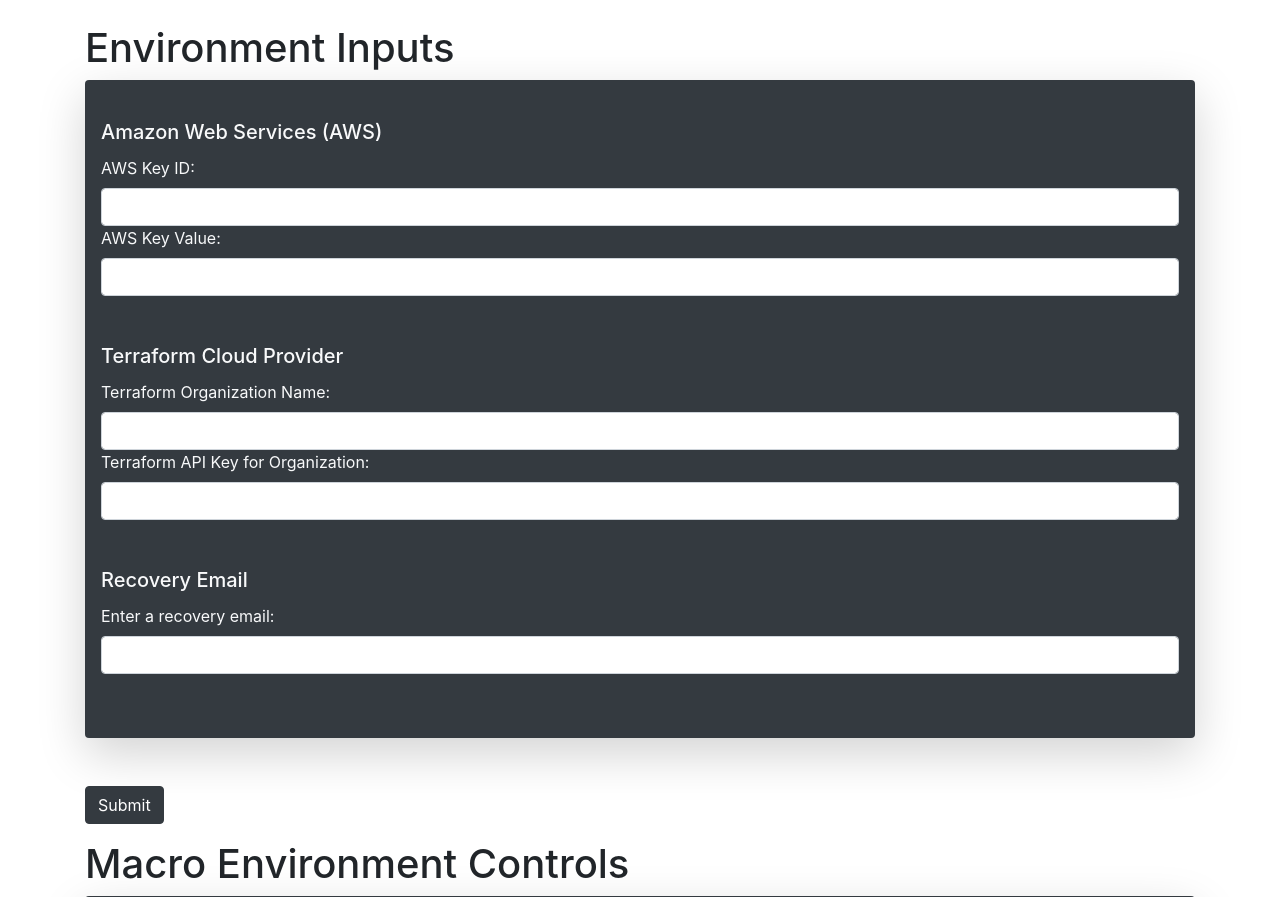
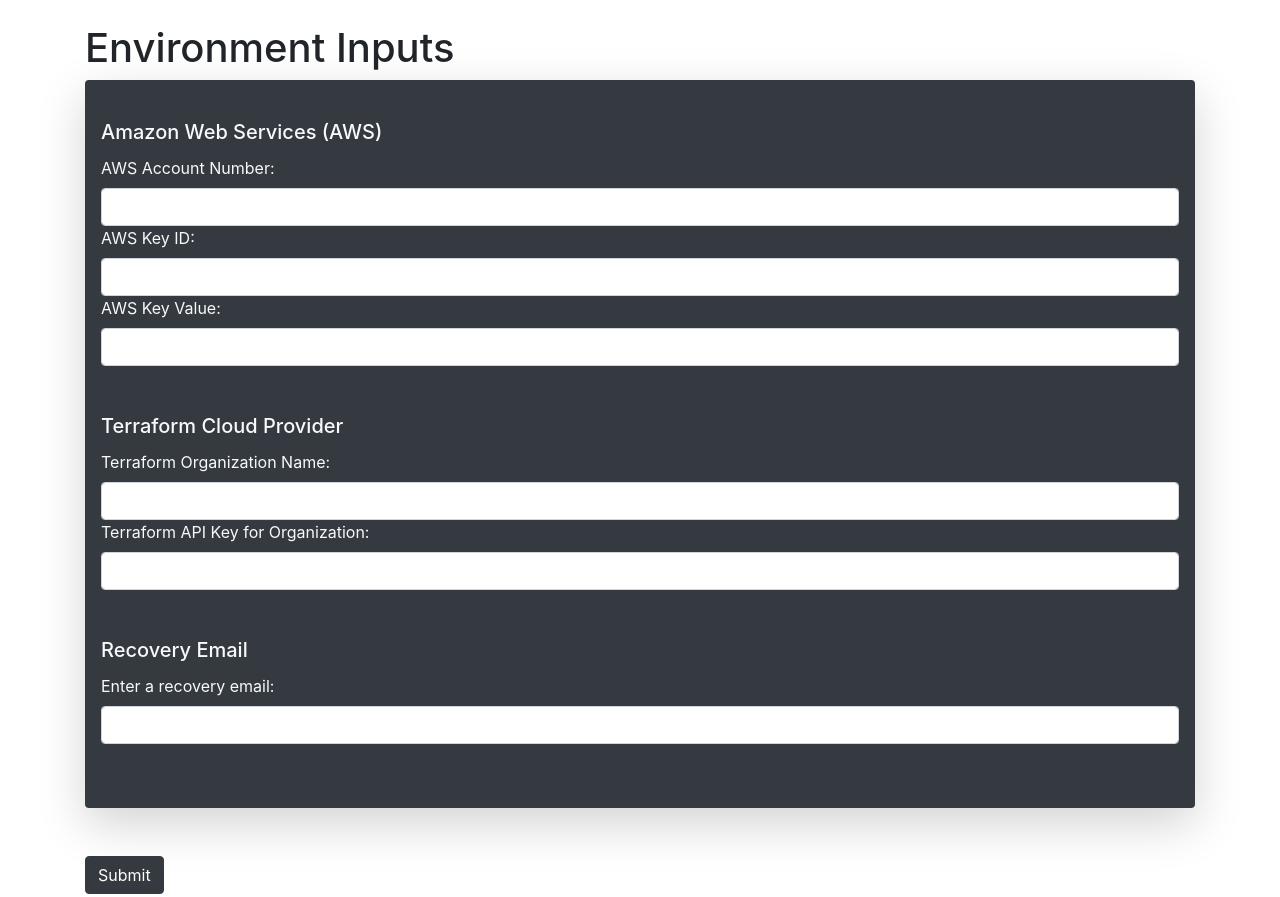
Before and after one commit to trevorpatch73/MyAviatrixLabKit, a Flask app: page /homepage in a window 1280 px wide. Shown: the part 79-976 px from the top of the page. Run offline with Flask 2, Linux system fonts and the light colour scheme; data comes from the database, SQL or seed files in the repository; data that the repository does not hold is empty; some libraries are stand-ins or nearby versions.

Commit message:
Update homepage.html

```diff
--- a/application/templates/homepage.html
+++ b/application/templates/homepage.html
@@ -8,6 +8,8 @@
         {{ form.hidden_tag() }}
         <br/>
         <h5 class="card-title">Amazon Web Services (AWS)</h5>
+        {{ form.aws_acct_num.label(class="form-label") }}
+        {{ form.aws_acct_num(class="form-control") }}
         {{ form.aws_key_id.label(class="form-label") }}
         {{ form.aws_key_id(class="form-control") }}
         {{ form.aws_key_value.label(class="form-label") }}
```
